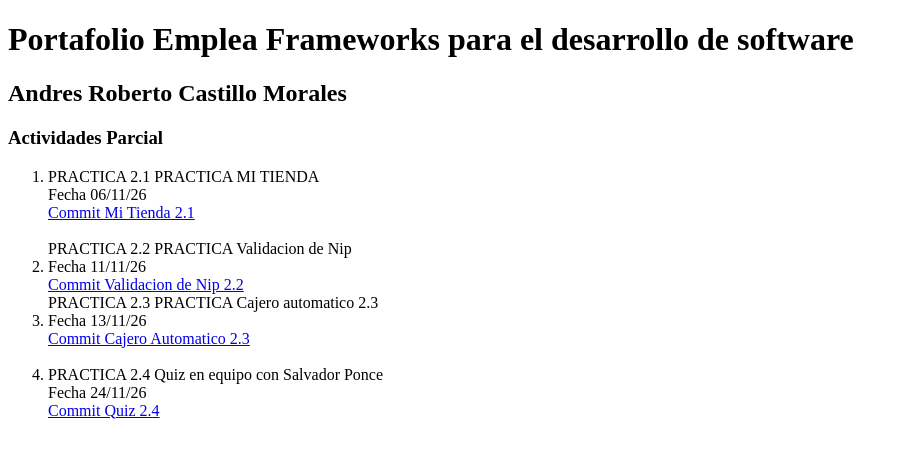
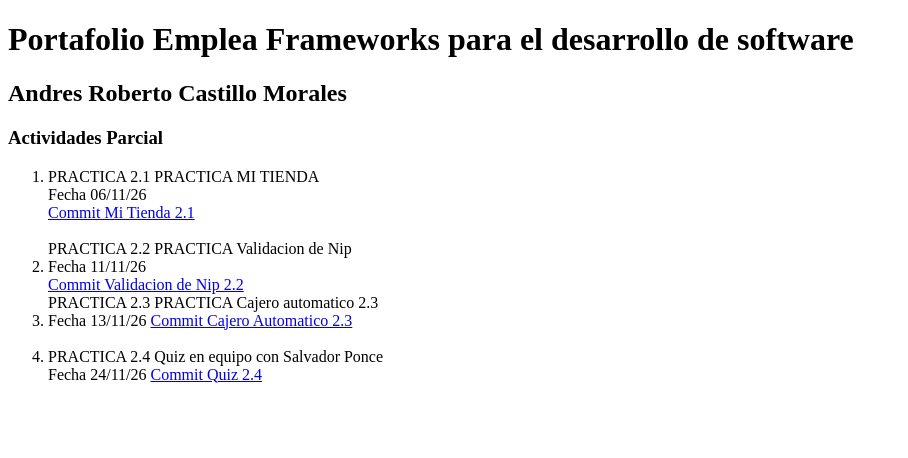
Before and after one commit to andrescast97531/andrescast97531.github.io, a plain HTML site: page Portafolio/index.html in a window 1280 px wide. Shown: the whole page, without its empty margins (0-908 px from the left). Drawn offline with Linux system fonts and the light colour scheme.

Commit message:
Update index.html

```diff
--- a/Portafolio/index.html
+++ b/Portafolio/index.html
@@ -15,7 +15,7 @@
 
             Fecha 06/11/26 <br>
                 <a href="https://github.com/andrescast97531/frameworks-software/commit/7fbaba51bf7ab23ca73baa2f3f3a3646027ebb81">Commit Mi Tienda 2.1</a><br><br>
-                 PRACTICA 2.2 PRACTICA Validacion de Nip  <br>
+                 PRACTICA 2.2 PRACTICA Validacion de Nip
                  </li>
             <li>
 
@@ -25,13 +25,13 @@
                  </li>
             <li>
 
-            Fecha 13/11/26 <br>
+            Fecha 13/11/26
                 <a href="https://github.com/andrescast97531/frameworks-software/commit/a731504c5d2a9537c24eab368c3c91d96a3e8dc3">Commit Cajero Automatico 2.3</a><br><br>
             </li>
             <li>
                 PRACTICA 2.4 Quiz en equipo con Salvador Ponce  <br>
 
-            Fecha 24/11/26 <br>
+            Fecha 24/11/26
                 <a href="https://github.com/ofkfpskbsif/frameworks-software/blob/main/Juegoquiz.java">Commit Quiz 2.4</a><br><br>
                  </li>
 
```
